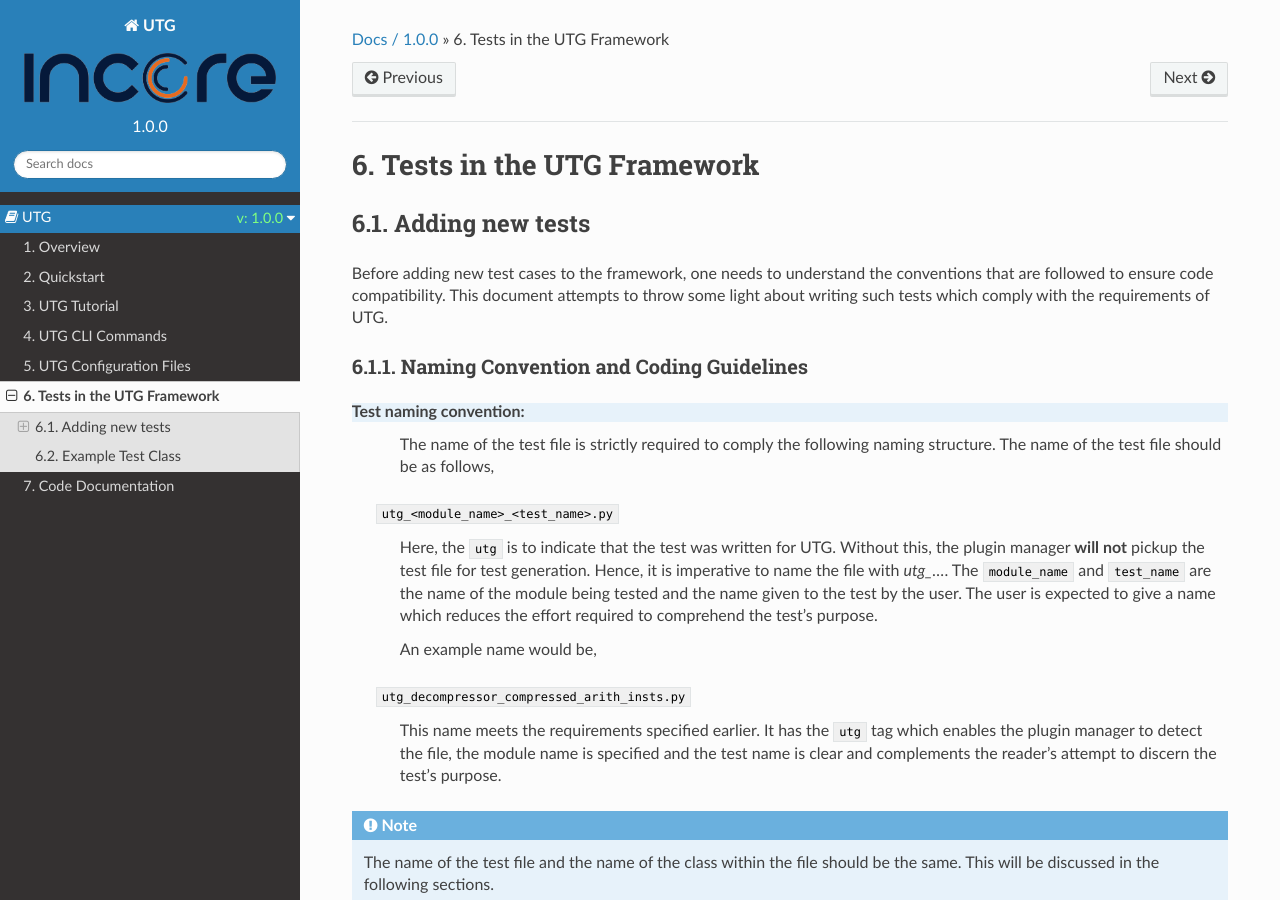
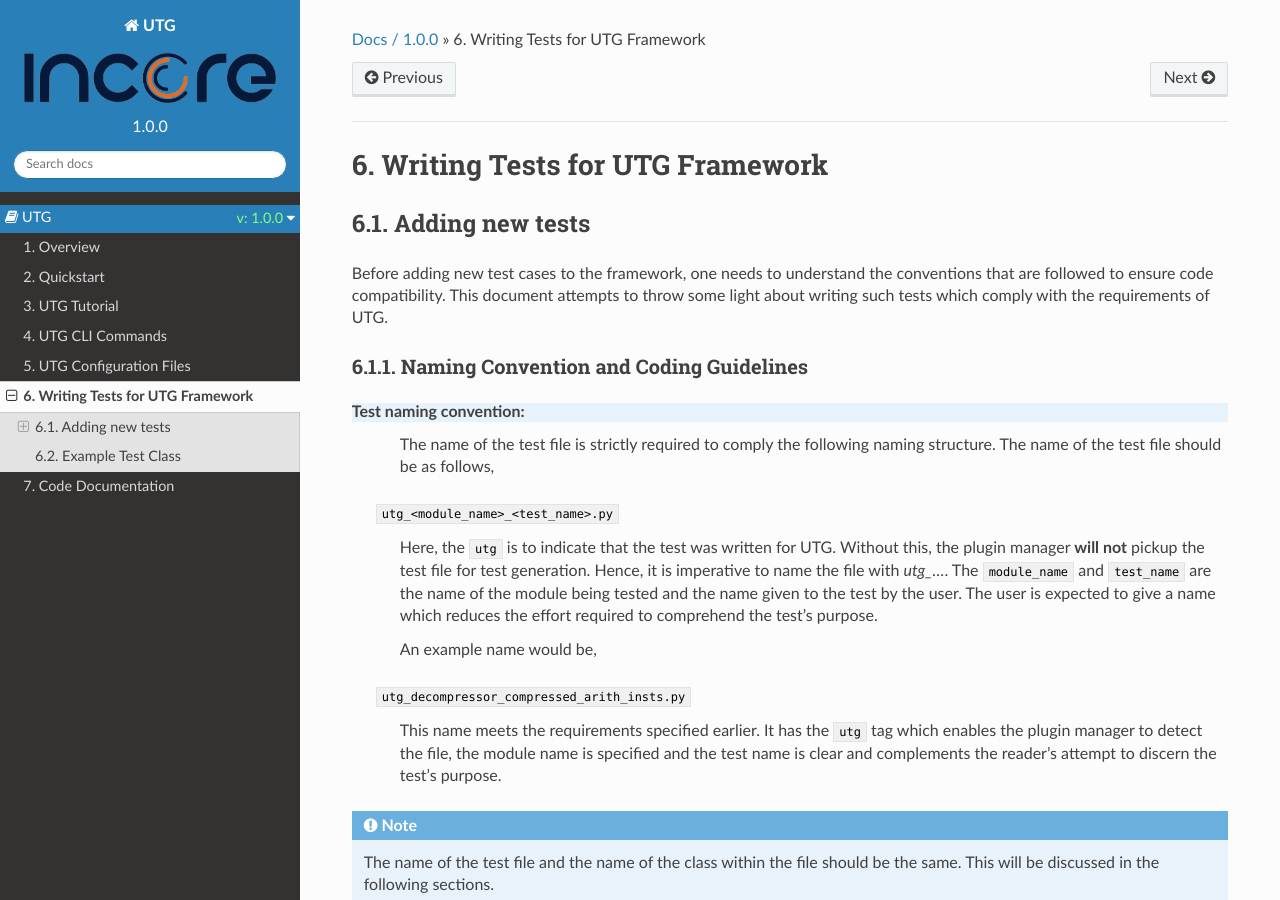
Before and after one commit to incoresemi/uatg, a Sphinx documentation site: the page built from docs/source/creating_new_tests.rst, in a window 1280 px wide and 900 px high. Built offline with Sphinx 7.4.7 and the Read the Docs theme 2.0.0, drawn with Linux system fonts in a browser that asks for light colours; pages that are not in the unit, such as notebooks, are missing from menus.

Commit message:
rename section

```diff
--- a/docs/source/creating_new_tests.rst
+++ b/docs/source/creating_new_tests.rst
@@ -1,8 +1,8 @@
 .. _creating_new_tests:
 
-##########################
-Tests in the UTG Framework
-##########################
+###############################
+Writing Tests for UTG Framework
+###############################
 
 ================
 Adding new tests
```
